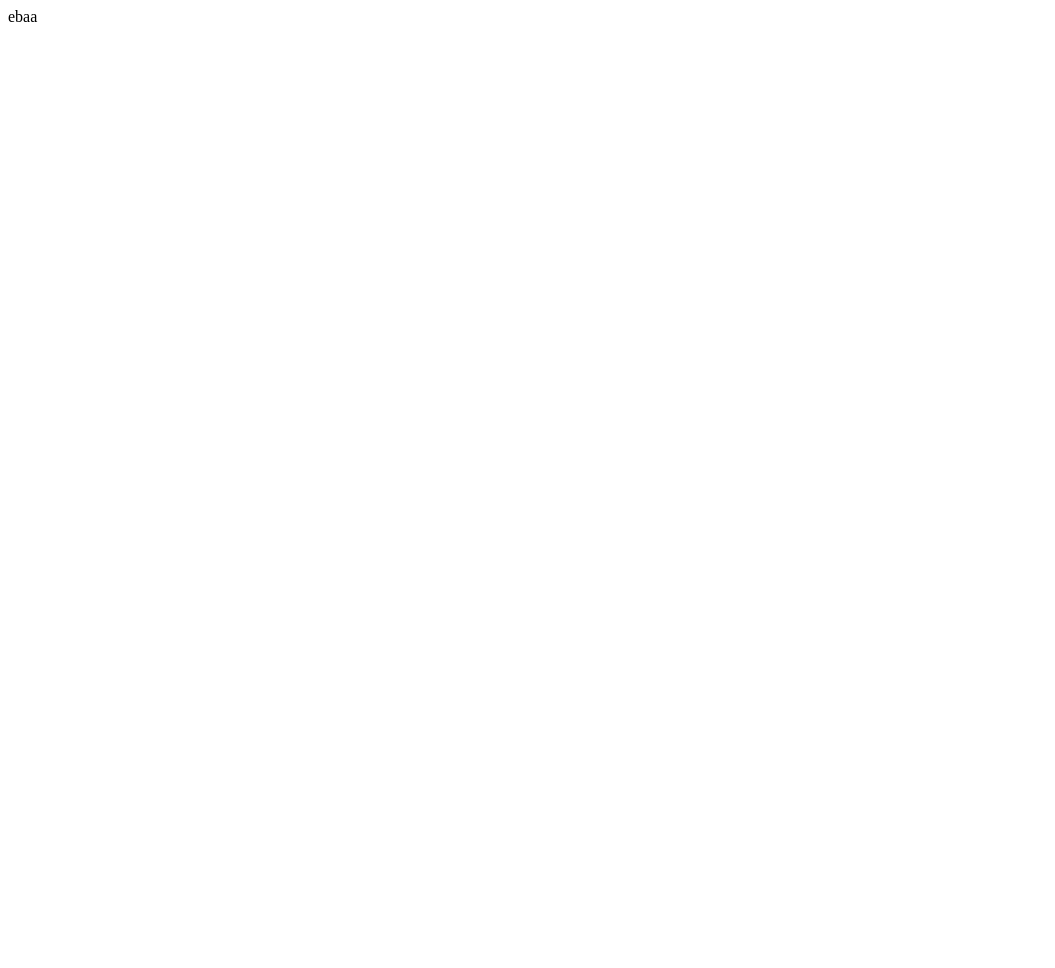
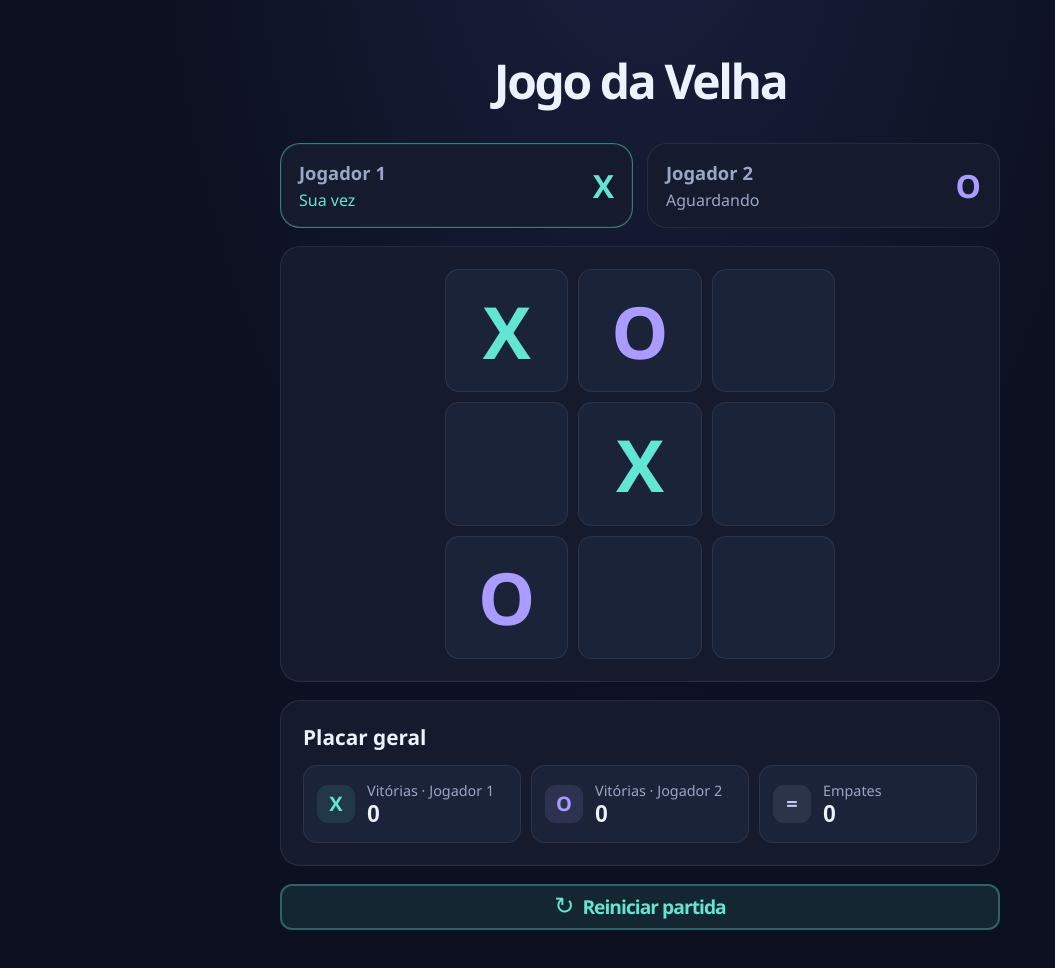
Before and after one commit to andre-felipe-wonsik-alves/ardindo, a plain HTML site: page src/frontend/index.html in a window 1280 px wide. Shown: the whole page, without its empty margins (0-1055 px from the left). Before the commit the page ends 800 px from the top, so only its background shows below. Drawn offline with Linux system fonts and the light colour scheme.

Commit message:
feat: add html page and css style

```diff
--- a/src/frontend/index.html
+++ b/src/frontend/index.html
@@ -1,11 +1,86 @@
 <!DOCTYPE html>
-<html lang="en">
+<html lang="pt-BR">
 <head>
-    <meta charset="UTF-8">
-    <meta name="viewport" content="width=device-width, initial-scale=1.0">
-    <title>Jogo da Velha</title>
+  <meta charset="UTF-8">
+  <meta name="viewport" content="width=device-width, initial-scale=1.0">
+  <title>Jogo da Velha</title>
+  <link rel="stylesheet" href="style.css">
 </head>
 <body>
-    <string>ebaa</string>
+  <main class="app-container">
+    <div class="page-heading">
+      <h1>Jogo da Velha</h1>
+    </div>
+
+    <header class="scoreboard">
+      <div class="player-badge player-1 active" id="player-1">
+        <span class="node-tag">Jogador 1</span>
+        <span class="symbol">X</span>
+        <span class="status" id="player-1-status">Sua vez</span>
+      </div>
+
+      <div class="player-badge player-2" id="player-2">
+        <span class="node-tag">Jogador 2</span>
+        <span class="symbol">O</span>
+        <span class="status" id="player-2-status">Aguardando</span>
+      </div>
+    </header>
+
+    <section class="game-panel" aria-label="Partida atual">
+      <div class="board" role="img" aria-label="Tabuleiro">
+        <div class="cell is-x" id="cell-0" data-position="0">X</div>
+        <div class="cell is-o" id="cell-1" data-position="1">O</div>
+        <div class="cell" id="cell-2" data-position="2"></div>
+        <div class="cell" id="cell-3" data-position="3"></div>
+        <div class="cell is-x" id="cell-4" data-position="4">X</div>
+        <div class="cell" id="cell-5" data-position="5"></div>
+        <div class="cell is-o" id="cell-6" data-position="6">O</div>
+        <div class="cell" id="cell-7" data-position="7"></div>
+        <div class="cell" id="cell-8" data-position="8"></div>
+      </div>
+    </section>
+
+    <section class="stats-panel" aria-labelledby="stats-title">
+      <div class="section-heading">
+        <div>
+          <h2 id="stats-title">Placar geral</h2>
+        </div>
+      </div>
+
+      <div class="stats-grid">
+        <article class="stat-card stat-player-1">
+          <span class="stat-symbol">X</span>
+          <div>
+            <p class="stat-label">Vitórias · Jogador 1</p>
+            <p class="stat-value" id="wins-player-1" aria-live="polite">0</p>
+          </div>
+        </article>
+
+        <article class="stat-card stat-player-2">
+          <span class="stat-symbol">O</span>
+          <div>
+            <p class="stat-label">Vitórias · Jogador 2</p>
+            <p class="stat-value" id="wins-player-2" aria-live="polite">0</p>
+          </div>
+        </article>
+
+        <article class="stat-card stat-draws">
+          <span class="stat-symbol" aria-hidden="true">=</span>
+          <div>
+            <p class="stat-label">Empates</p>
+            <p class="stat-value" id="draws" aria-live="polite">0</p>
+          </div>
+        </article>
+      </div>
+    </section>
+
+    <footer class="game-controls">
+      <button type="button" class="reset-button" id="reset-game">
+        <strong><span aria-hidden="true">↻</span></strong>
+        Reiniciar partida
+      </button>
+    </footer>
+
+  </main>
 </body>
 </html>
--- /dev/null
+++ b/src/frontend/style.css
@@ -0,0 +1,296 @@
+:root {
+  color-scheme: dark;
+  font-family: "DM Sans", "Segoe UI", sans-serif;
+  color: #edf2ff;
+  background: #0c1020;
+  font-synthesis: none;
+  text-rendering: optimizeLegibility;
+
+  --surface: #151b2d;
+  --surface-raised: #1b2338;
+  --muted: #9aa6c2;
+  --line: rgba(192, 204, 235, 0.1);
+  --cyan: #62e5d2;
+  --violet: #a99bff;
+}
+
+* {
+  box-sizing: border-box;
+}
+
+body {
+  min-width: 320px;
+  min-height: 100vh;
+  margin: 0;
+  padding: 48px 20px;
+  background:
+    radial-gradient(ellipse at 50% -20%, rgba(87, 100, 190, 0.2), transparent 55%),
+    #0c1020;
+}
+
+.app-container {
+  width: min(100%, 720px);
+  margin: 0 auto;
+}
+
+.page-heading {
+  margin-bottom: 30px;
+  text-align: center;
+}
+
+h1,
+h2,
+p {
+  margin-top: 0;
+}
+
+h1,
+h2 {
+  font-family: "Space Grotesk", "Segoe UI", sans-serif;
+}
+
+h1 {
+  margin-bottom: 8px;
+  font-size: clamp(2rem, 7vw, 3rem);
+  letter-spacing: -0.05em;
+}
+
+button {
+  font-size: clamp(2rem, 7vw, 3rem);
+  letter-spacing: -0.05em;
+}
+
+.scoreboard {
+  display: grid;
+  grid-template-columns: repeat(2, minmax(0, 1fr));
+  gap: 14px;
+  margin-bottom: 18px;
+}
+
+.player-badge,
+.game-panel,
+.stats-panel {
+  border: 1px solid var(--line);
+  border-radius: 20px;
+  background: var(--surface);
+}
+
+.player-badge {
+  display: grid;
+  grid-template-columns: 1fr auto;
+  align-items: center;
+  gap: 4px 12px;
+  padding: 16px 18px;
+}
+
+.player-badge.active {
+  border-color: rgba(98, 229, 210, 0.48);
+  box-shadow: inset 0 0 0 1px rgba(98, 229, 210, 0.08);
+}
+
+.node-tag {
+  color: var(--muted);
+  font-size: 1.15rem;
+  font-weight: 600;
+}
+
+.symbol {
+  grid-column: 2;
+  grid-row: 1 / span 2;
+  color: var(--cyan);
+  font-family: "Space Grotesk", "Segoe UI", sans-serif;
+  font-size: 2rem;
+  font-weight: 700;
+}
+
+.player-2 .symbol {
+  color: var(--violet);
+}
+
+.status {
+  color: var(--muted);
+  font-size: 1rem;
+}
+
+.player-badge.active .status {
+  color: var(--cyan);
+}
+
+.game-panel,
+.stats-panel {
+  padding: 22px;
+}
+
+.game-panel {
+  margin-bottom: 18px;
+}
+
+.section-heading {
+  display: flex;
+  align-items: center;
+  justify-content: space-between;
+  gap: 12px;
+  margin-bottom: 18px;
+}
+
+.section-heading h2 {
+  margin: 0;
+  font-size: 1.3rem;
+}
+
+.board {
+  display: grid;
+  grid-template-columns: repeat(3, minmax(0, 1fr));
+  gap: 10px;
+  width: min(100%, 390px);
+  margin: 0 auto;
+}
+
+.cell {
+  display: grid;
+  aspect-ratio: 1;
+  place-items: center;
+  border: 1px solid var(--line);
+  border-radius: 14px;
+  background: var(--surface-raised);
+  color: #edf2ff;
+  font-family: "Space Grotesk", "Segoe UI", sans-serif;
+  font-size: clamp(2.5rem, 13vw, 4.5rem);
+  font-weight: 700;
+}
+
+.cell.is-x {
+  color: var(--cyan);
+}
+
+.cell.is-o {
+  color: var(--violet);
+}
+
+.game-controls {
+  display: flex;
+  justify-content: center;
+  margin: 18px 0;
+}
+
+.reset-button {
+  display: inline-flex;
+  align-items: center;
+  justify-content: center;
+  gap: 9px;
+  min-height: 46px;
+  width: 100%;
+  padding: 0 20px;
+  border: 2px solid rgba(98, 229, 210, 0.32);
+  border-radius: 12px;
+  background: rgba(98, 229, 210, 0.1);
+  color: var(--cyan);
+  font: inherit;
+  font-size: 1.2rem;
+  font-weight: 700;
+  cursor: pointer;
+  transition: background-color 160ms ease, border-color 160ms ease, transform 160ms ease;
+}
+
+.reset-button span {
+  font-size: 1.5rem;
+  line-height: 1;
+}
+
+.reset-button:hover {
+  transform: translateY(-1px);
+  border-color: var(--cyan);
+  background: rgba(98, 229, 210, 0.18);
+}
+
+.reset-button:active {
+  transform: translateY(0);
+}
+
+.reset-button:focus-visible {
+  outline: 3px solid rgba(98, 229, 210, 0.45);
+  outline-offset: 3px;
+}
+
+.stats-panel .section-heading {
+  margin-bottom: 14px;
+}
+
+.stats-panel .eyebrow {
+  margin-bottom: 4px;
+}
+
+.stats-grid {
+  display: grid;
+  grid-template-columns: repeat(3, minmax(0, 1fr));
+  gap: 10px;
+}
+
+.stat-card {
+  display: flex;
+  align-items: center;
+  gap: 12px;
+  min-width: 0;
+  padding: 15px 13px;
+  border: 1px solid var(--line);
+  border-radius: 14px;
+  background: var(--surface-raised);
+}
+
+.stat-symbol {
+  display: grid;
+  flex: 0 0 38px;
+  width: 38px;
+  height: 38px;
+  place-items: center;
+  border-radius: 11px;
+  background: rgba(98, 229, 210, 0.1);
+  color: var(--cyan);
+  font-family: "Space Grotesk", "Segoe UI", sans-serif;
+  font-size: 1.25rem;
+  font-weight: 700;
+}
+
+.stat-player-2 .stat-symbol {
+  background: rgba(169, 155, 255, 0.12);
+  color: var(--violet);
+}
+
+.stat-draws .stat-symbol {
+  background: rgba(192, 204, 235, 0.1);
+  color: #c0cceb;
+}
+
+.stat-label {
+  margin-bottom: 3px;
+  color: var(--muted);
+  font-size: 0.9rem;
+  line-height: 1.35;
+}
+
+.stat-value {
+  margin-bottom: 0;
+  font-family: "Space Grotesk", sans-serif;
+  font-size: 1.45rem;
+  font-weight: 700;
+  line-height: 1;
+}
+
+@media (max-width: 560px) {
+  body {
+    padding: 32px 16px;
+  }
+
+  .game-panel,
+  .stats-panel {
+    padding: 18px 14px;
+  }
+
+  .stats-grid {
+    grid-template-columns: 1fr;
+  }
+
+  .stat-card {
+    padding: 12px;
+  }
+}
```
